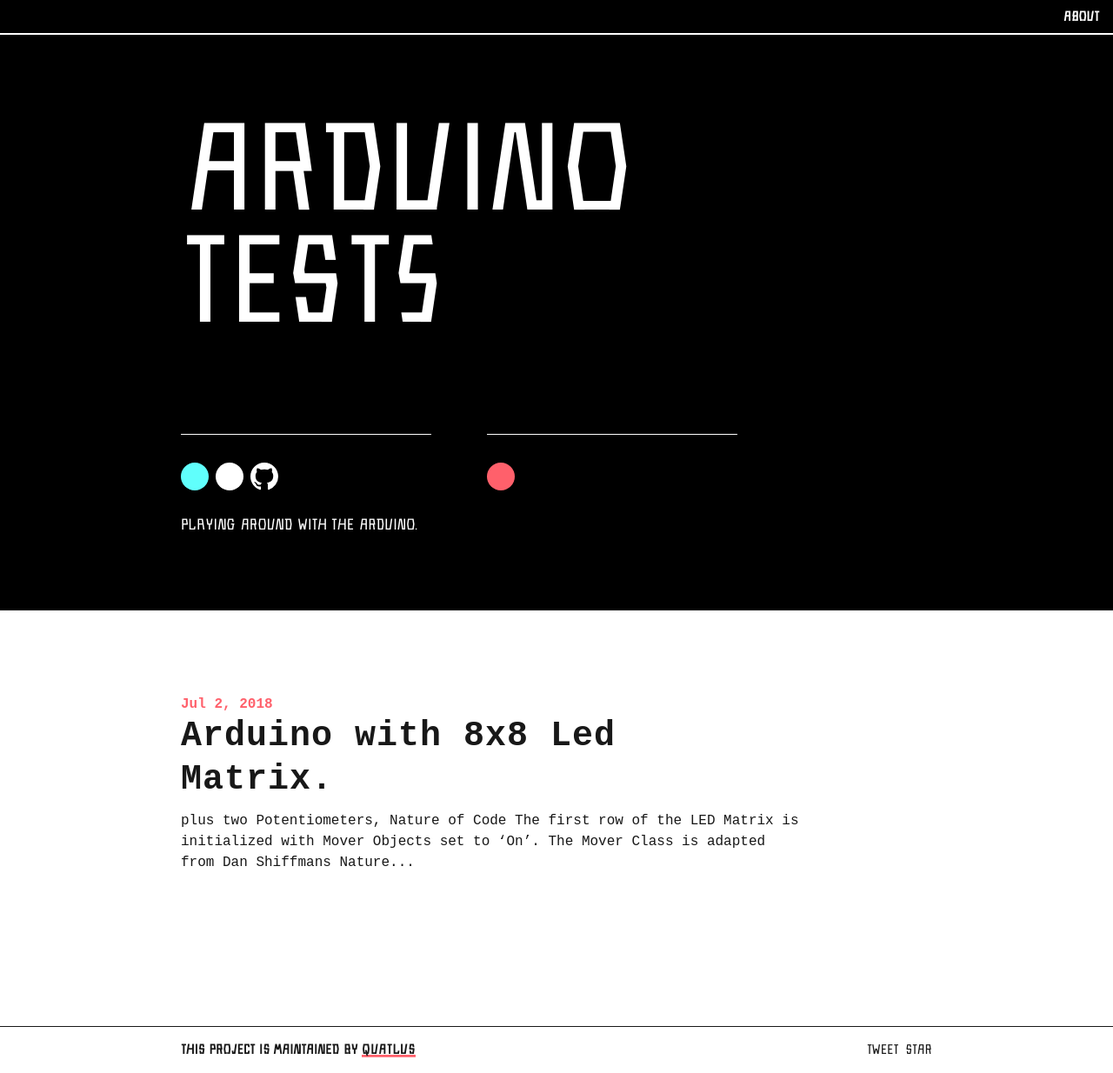
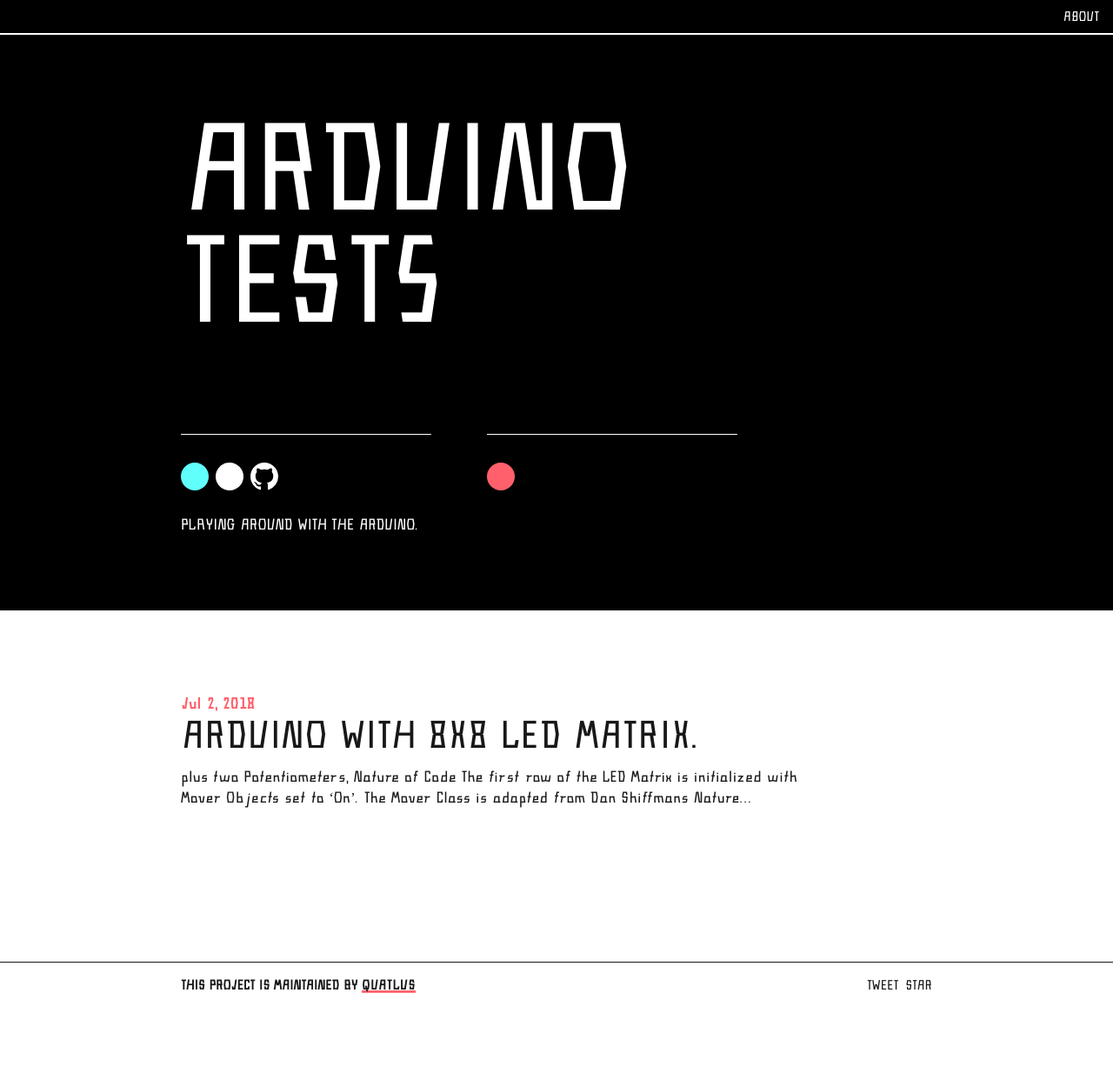
Before and after one commit to Quatlus/quatlus_blog, a Jekyll site: the page built from index.md, in a window 1280 px wide. Shown: the whole page at 87% size. Built offline with Jekyll 4.4.1, drawn with Linux system fonts in a browser that asks for light colours; comment, search, counter and statistics services are not loaded; after the commit the page ends 1160 px from its top, so only the background shows below that.

Commit message:
font fr 2

```diff
--- a/_sass/_base.scss
+++ b/_sass/_base.scss
@@ -52,9 +52,9 @@ h1, h2, h3, h4, h5, h6 {
 h1, .h1 { font-size: $h1-size; }
 h2, .h2 {
   font-size: $h2-size;
-
+  text-transform: uppercase;
   letter-spacing: 1px;
-  font-family: $code-font-family;
+  font-family: $body-font-family;
 }
 h3, .h3 { font-size: $h3-size; }
 h4, .h4 { font-size: $h4-size; }
--- a/_sass/_components.scss
+++ b/_sass/_components.scss
@@ -55,7 +55,7 @@ a.red {
 
 .prose {
 
-  font-family: $code-font-family;
+  font-family: $body-font-family;
   text-transform: none;
 
   a {
--- a/_sass/_utilities.scss
+++ b/_sass/_utilities.scss
@@ -194,7 +194,7 @@
 
 // Link styles for navigation
 .link-primary {
-  font-weight: bold;
+
   text-decoration: none !important;
 
   &:hover {
--- a/_sass/_variables.scss
+++ b/_sass/_variables.scss
@@ -40,7 +40,7 @@ $h0-mobile: 64px;
 $h0-desktop: 128px;
 
 $h1-size: 40px !default;
-$h2-size: 26px !default;
+$h2-size: 28px !default;
 $h3-size: 16px !default;
 $h4-size: 16px !default;
 $h5-size: 16px !default;
```
Also changed, not shown: 6 other files.
